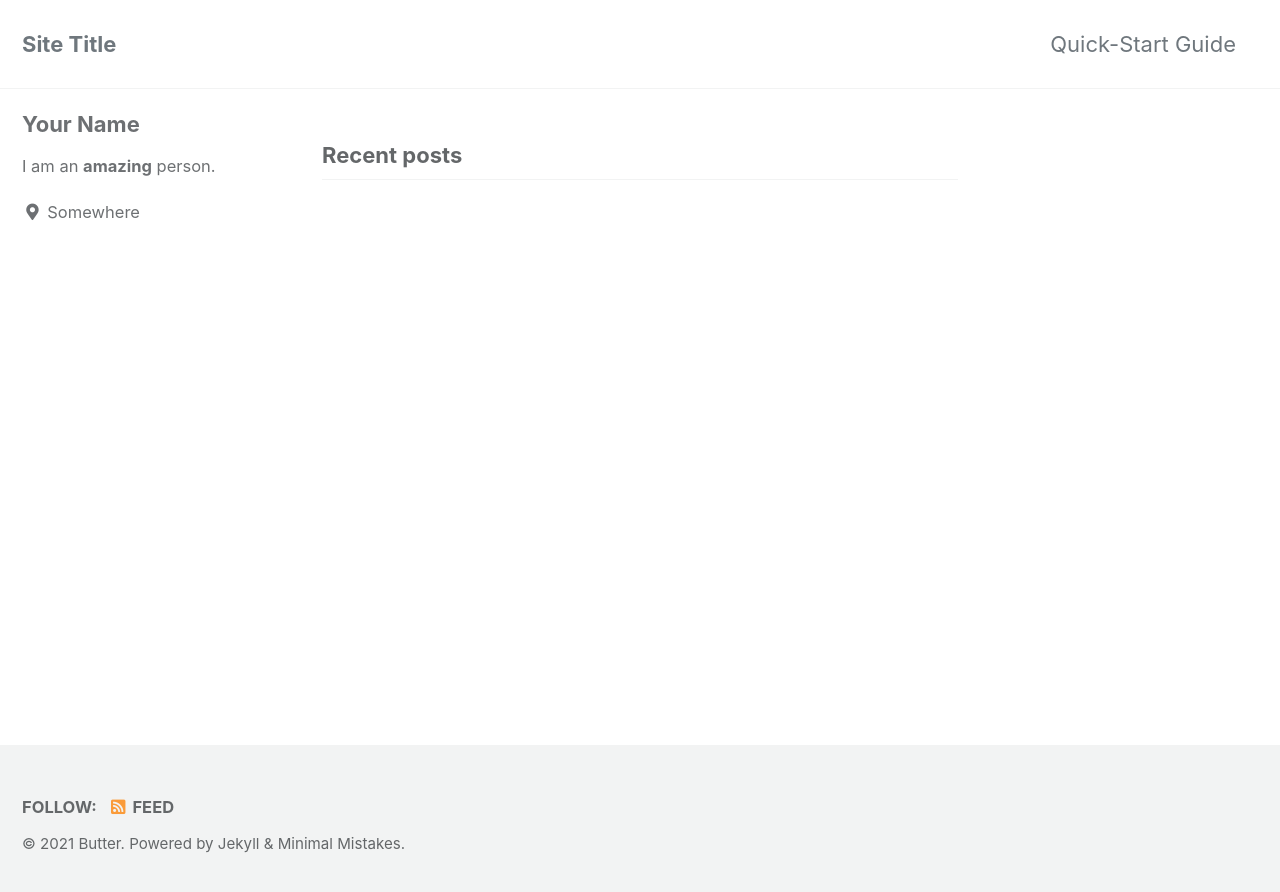
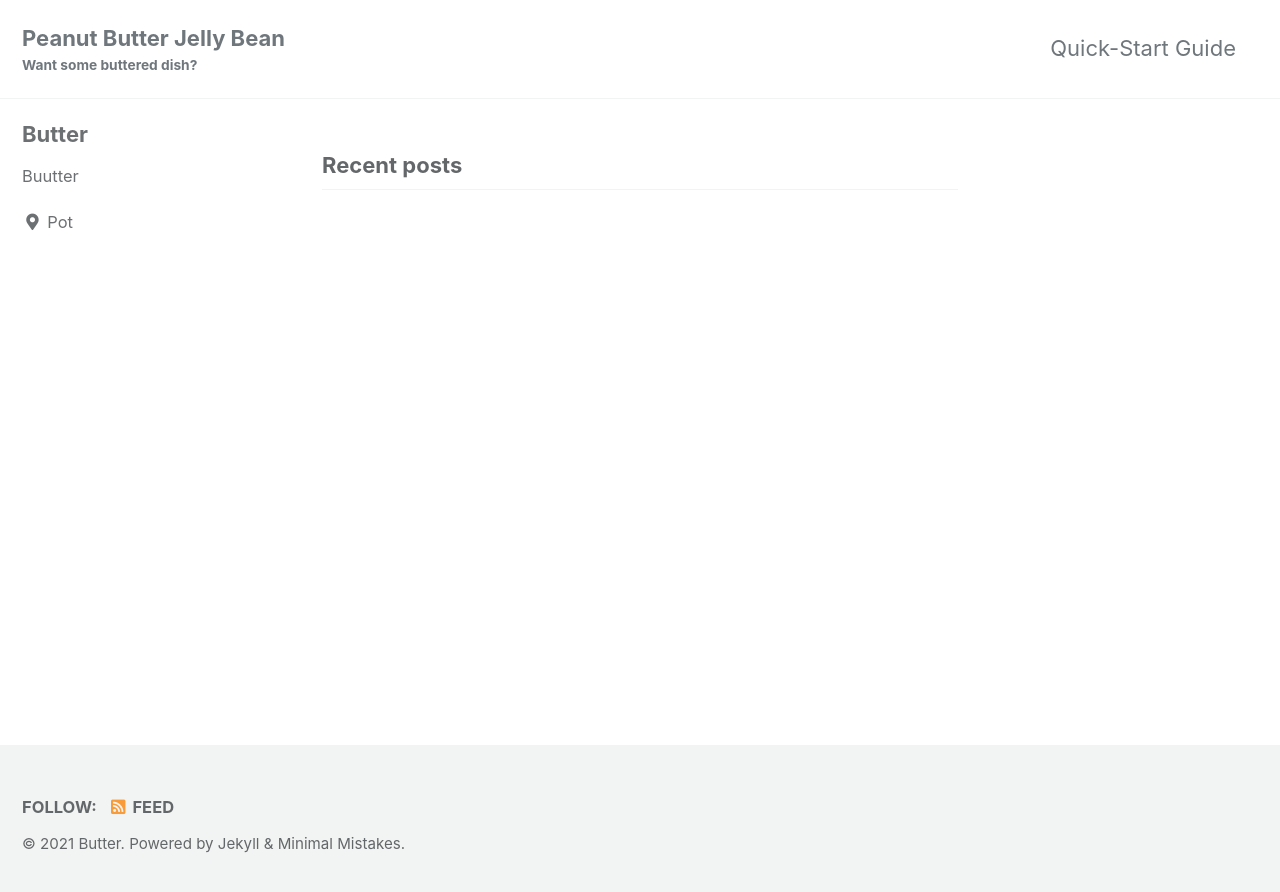
Before and after one commit to Yangyunhui454545/Yangyunhui454545.github.io, a Jekyll site: the page built from index.html, in a window 1280 px wide. Shown: the top 892 px of the page. Built offline with Jekyll 4.4.1, drawn with Linux system fonts in a browser that asks for light colours; cached includes are drawn as plain includes; the list of posts is cut into pages by our own code.

Commit message:
Update _config.yml

```diff
--- a/_config.yml
+++ b/_config.yml
@@ -16,9 +16,9 @@ minimal_mistakes_skin    : "default" # "air", "aqua", "contrast", "dark", "dirt"
 
 # Site Settings
 locale                   : "en-US"
-title                    : "Site Title"
+title                    : "Peanut Butter Jelly Bean"
 title_separator          : "-"
-subtitle                 : # site tagline that appears below site title in masthead
+subtitle                 : "Want some buttered dish?" # site tagline that appears below site title in masthead
 name                     : "Butter"
 description              : "PeanutButterJellyBean"
 url                      : "https://Yangyunhui454545.github.io/" # the base hostname & protocol for your site e.g. "https://mmistakes.github.io"
@@ -94,10 +94,10 @@ analytics:
 
 # Site Author
 author:
-  name             : "Your Name"
+  name             : "Butter"
   avatar           : # path of avatar image, e.g. "/assets/images/bio-photo.jpg"
-  bio              : "I am an **amazing** person."
-  location         : "Somewhere"
+  bio              : "Buutter"
+  location         : "Pot"
   email            :
   links:
     - label: "Email"
```
